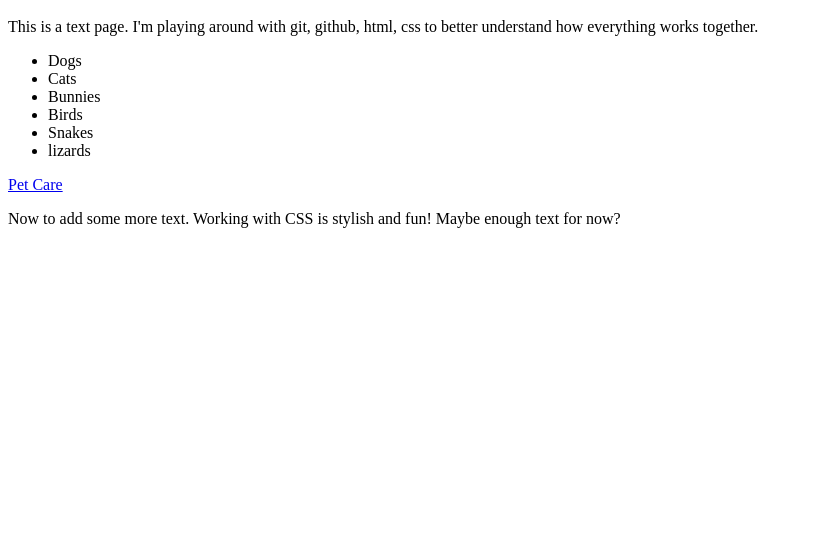
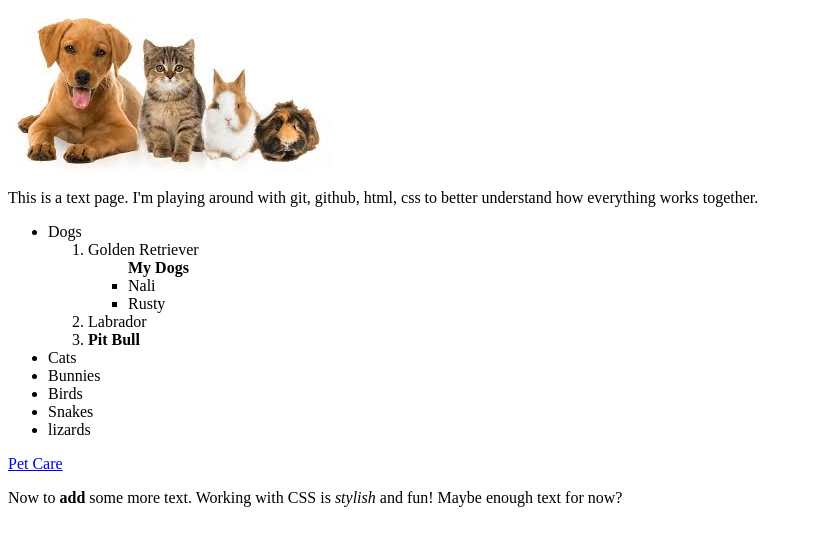
Before and after one commit to ElectricZebra/first_form, a plain HTML site: page index.html in a window 1280 px wide. Shown: the part 48-594 px from the top of the page, without its empty margins (0-813 px from the left). Drawn offline with Linux system fonts and the light colour scheme.

Commit message:
Picture with link added

```diff
--- a/index.html
+++ b/index.html
@@ -1,9 +1,21 @@
 <html>
     <body>
         <h1>Tester - Pet Page!</h1>
-        <p>This is a text page. I'm playing around with git, github, html, css to better understand how everything works together.</p>
+        <a href="https://www.petco.com">
+            <img  src="Pets.jpeg" alt="Pets Together">
+        </a>
+            <p>This is a text page. I'm playing around with git, github, html, css to better understand how everything works together.</p>
         <ul>
             <li>Dogs</li>
+                <ol>
+                    <li>Golden Retriever</li>
+                        <ul><b>My Dogs</b>
+                            <li>Nali</li>
+                            <li>Rusty</li>
+                        </ul>
+                    <li>Labrador</li>
+                    <li><b>Pit Bull</b></li>
+                </ol>
             <li>Cats</li>
             <li>Bunnies</li>
             <li>Birds</li>
@@ -11,6 +23,6 @@
             <li>lizards</li>
         </ul>
         <a href="https://u.osu.edu/pets4life/pet-care-basics/bunnies/">Pet Care</a>
-        <p>Now to add some more text. Working with CSS is stylish and fun! Maybe enough text for now?</p>
+        <p>Now to <b>add</b> some more text. Working with CSS is <em>stylish</em> and fun! Maybe enough text for now?</p>
     </body>
 </html>
```
